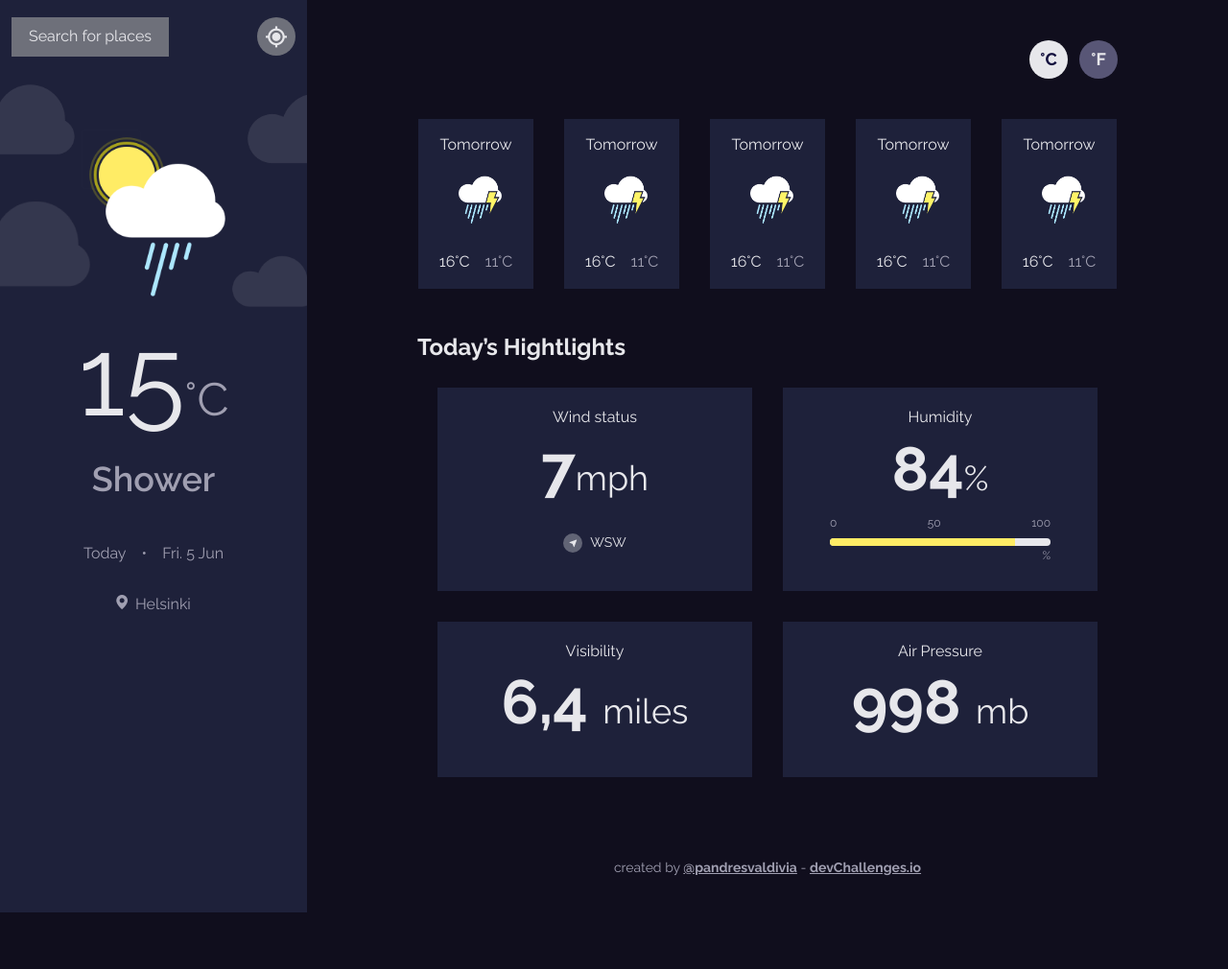
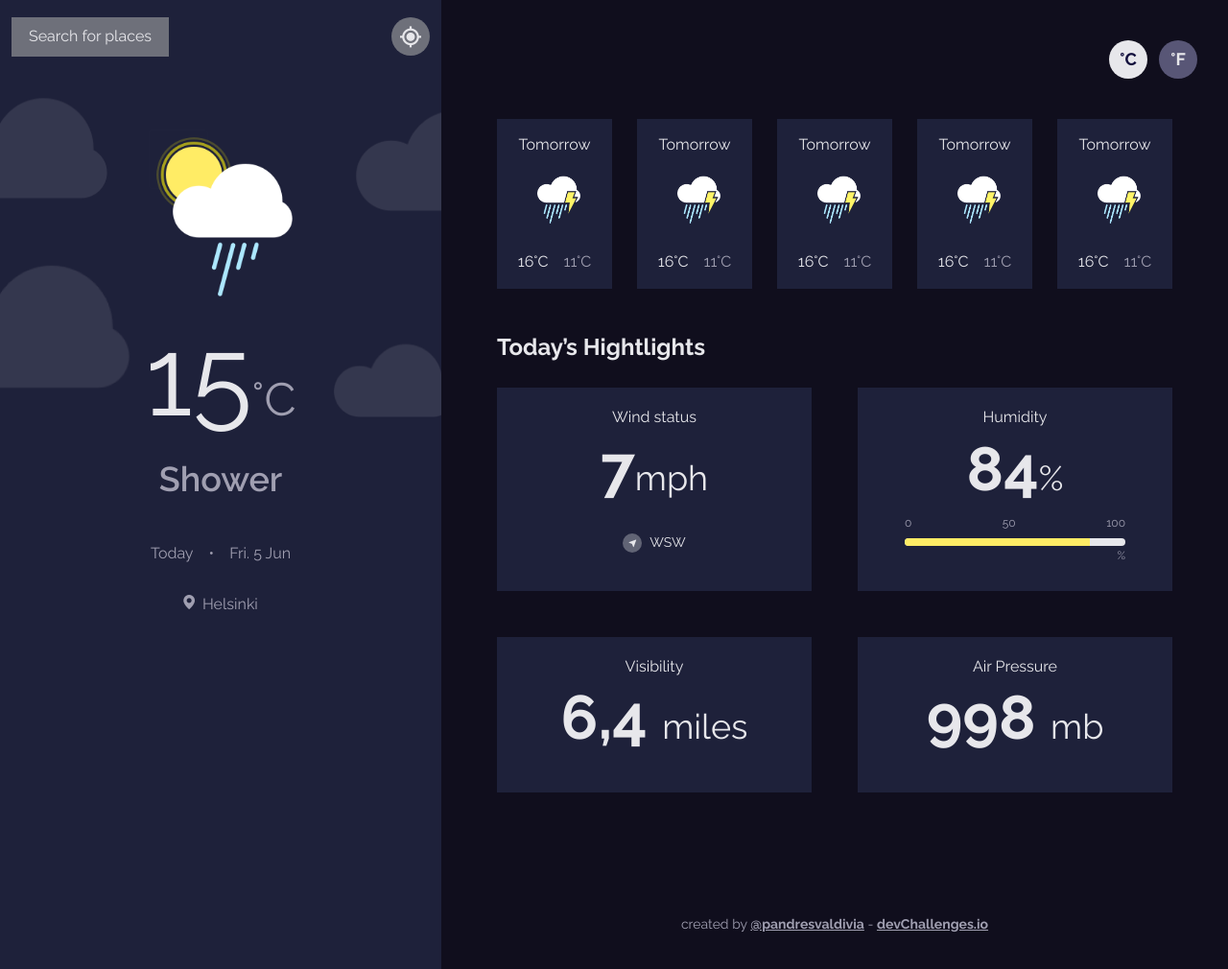
Before and after one commit to pandresvaldivia/Weather-app, a website built with webpack: page public/index.html in a window 1280 px wide. Shown: the whole page at 96% size. Before the commit the page ends 951 px from the top, so only its background shows below. Built offline with nearby package versions, Linux system fonts and the light colour scheme; a web font is replaced by a local one.

Commit message:
Main layout created

```diff
--- a/public/index.html
+++ b/public/index.html
@@ -86,7 +86,6 @@
 	</head>
 	<body class="body">
 		<div class="layout">
-			<div class="layout-sidebar">
 			<section class="weatherInfo">
 				<div class="searchMenu">
 					<button class="searchMenu-close handleMenu">
@@ -162,15 +161,14 @@
 					</div>
 				</article>
 			</section>
-			</div>
-			<div class="layout-block">
 			<div class="layout-main">
-					<main>
+				<main class="main">
 					<div class="wrapper">
 						<div class="measurementUnits">
 							<button class="measurementUnits-option is-selected">°C</button>
 							<button class="measurementUnits-option">°F</button>
 						</div>
+						<div class="main-content">
 							<section class="weatherCard-container">
 								<article class="weatherCard">
 									<div class="weatherCard-description">
@@ -286,9 +284,9 @@
 								</div>
 							</section>
 						</div>
+					</div>
 				</main>
-				</div>
-				<div class="layout-footer">
+
 				<footer class="footer">
 					<p class="footer-credits">
 						created by
@@ -299,6 +297,5 @@
 				</footer>
 			</div>
 		</div>
-		</div>
 	</body>
 </html>
--- a/src/css/hightlight-card.css
+++ b/src/css/hightlight-card.css
@@ -1,6 +1,6 @@
 .hightlightCard-container {
 	display: grid;
-	gap: 32px;
+	gap: 2rem;
 	grid-template-columns: repeat(auto-fit, minmax(312px, 328px));
 	justify-content: center;
 }
@@ -65,3 +65,9 @@
 .hightlightCard-windDirection {
 	font: 500 14px/16.44px var(--fontBase);
 }
+
+@media screen and (min-width: 1000px) {
+	.hightlightCard-container {
+		gap: 3rem;
+	}
+}
--- a/src/css/hightlight-section.css
+++ b/src/css/hightlight-section.css
@@ -1,7 +1,17 @@
 .hightlightSection {
 	margin-block-start: 3.25rem;
+	max-inline-size: 44rem;
+	margin-inline-end: auto;
+	margin-inline-start: auto;
 }
 
 .hightlightSection-title {
 	margin-block-end: 2rem;
 }
+
+@media screen and (min-width: 768px) {
+	.hightlightSection {
+		margin: 0;
+		margin-block-start: 3.25rem;
+	}
+}
--- a/src/css/layout.css
+++ b/src/css/layout.css
@@ -1,27 +1,26 @@
-@media screen and (min-width: 1000px) {
+@media screen and (min-width: 800px) {
 	.layout {
-		display: flex;
-		min-block-size: 100vh;
-	}
-
-	.layout-sidebar {
-		inline-size: 25%;
-		max-inline-size: 28.75rem;
-		display: flex;
-		flex-shrink: 0;
-	}
-
-	.layout-block {
-		flex: 1;
-		display: flex;
-		flex-direction: column;
-		justify-content: space-between;
-		align-items: center;
+		display: grid;
+		grid-template-columns: 460px 1fr;
+		block-size: 100vh;
 	}
 
 	.layout-main {
-		inline-size: 45.625rem;
-		padding-inline-end: 2.5rem;
-		padding-inline-start: 2.5rem;
+		display: grid;
+		grid-template-columns: 1fr;
+		grid-template-rows: 869px 1fr;
+		grid-template-areas:
+			'main  '
+			'footer';
+	}
+
+	.main-content {
+		margin-inline-end: auto;
+		margin-inline-start: auto;
+		max-inline-size: 704px;
+	}
+
+	.footer {
+		align-self: end;
 	}
 }
--- a/src/css/weather-card.css
+++ b/src/css/weather-card.css
@@ -1,7 +1,7 @@
 .weatherCard-container {
 	display: grid;
-	column-gap: 32px;
-	row-gap: 26px;
+	column-gap: 26px;
+	row-gap: 32px;
 	grid-template-columns: repeat(auto-fit, 120px);
 	justify-content: center;
 }
@@ -42,3 +42,9 @@
 .weatherCard-details span:nth-of-type(2) {
 	color: var(--gray10);
 }
+
+@media screen and (min-width: 768px) {
+	.weatherCard-container {
+		justify-content: start;
+	}
+}
--- a/src/css/wrapper.css
+++ b/src/css/wrapper.css
@@ -8,5 +8,7 @@
 @media screen and (min-width: 1000px) {
 	.wrapper {
 		padding: 0;
+		padding-inline-start: 2rem;
+		padding-inline-end: 2rem;
 	}
 }
```
Lines whose indentation alone changed are shown as unchanged.
